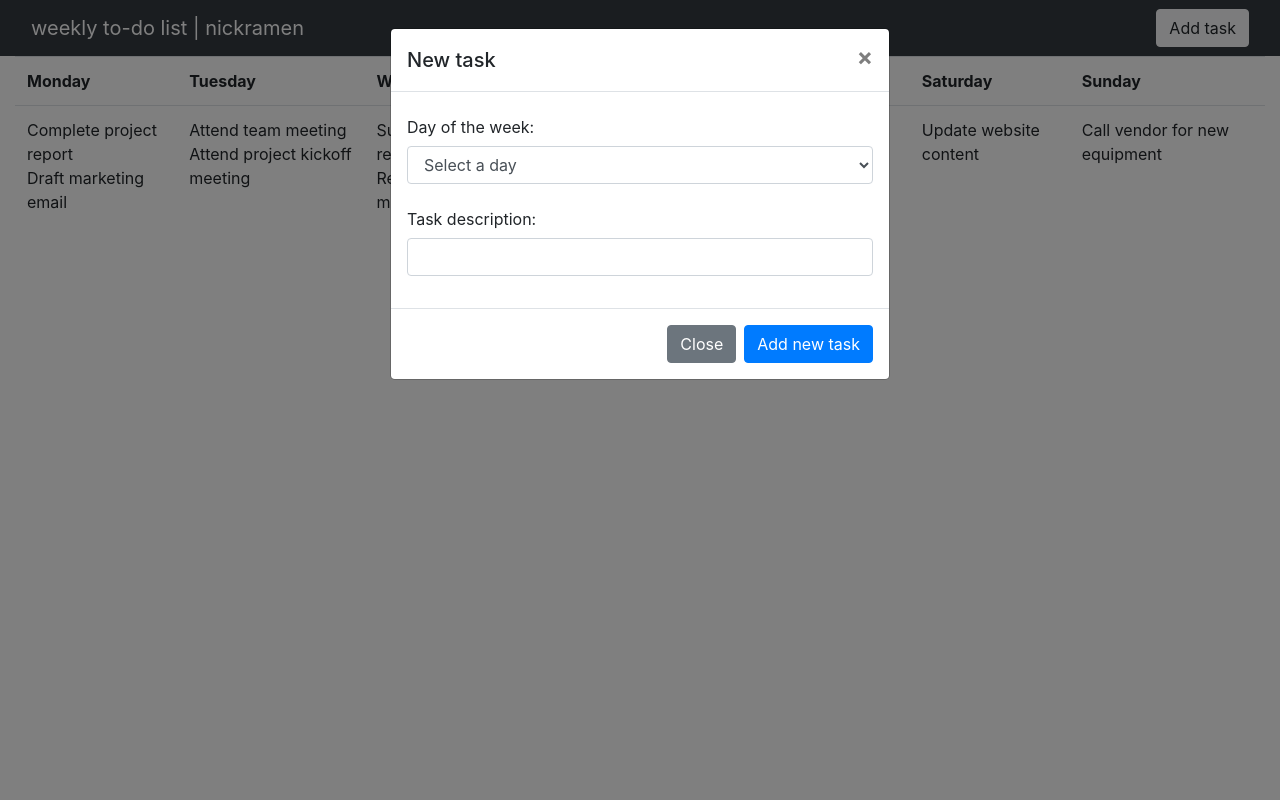
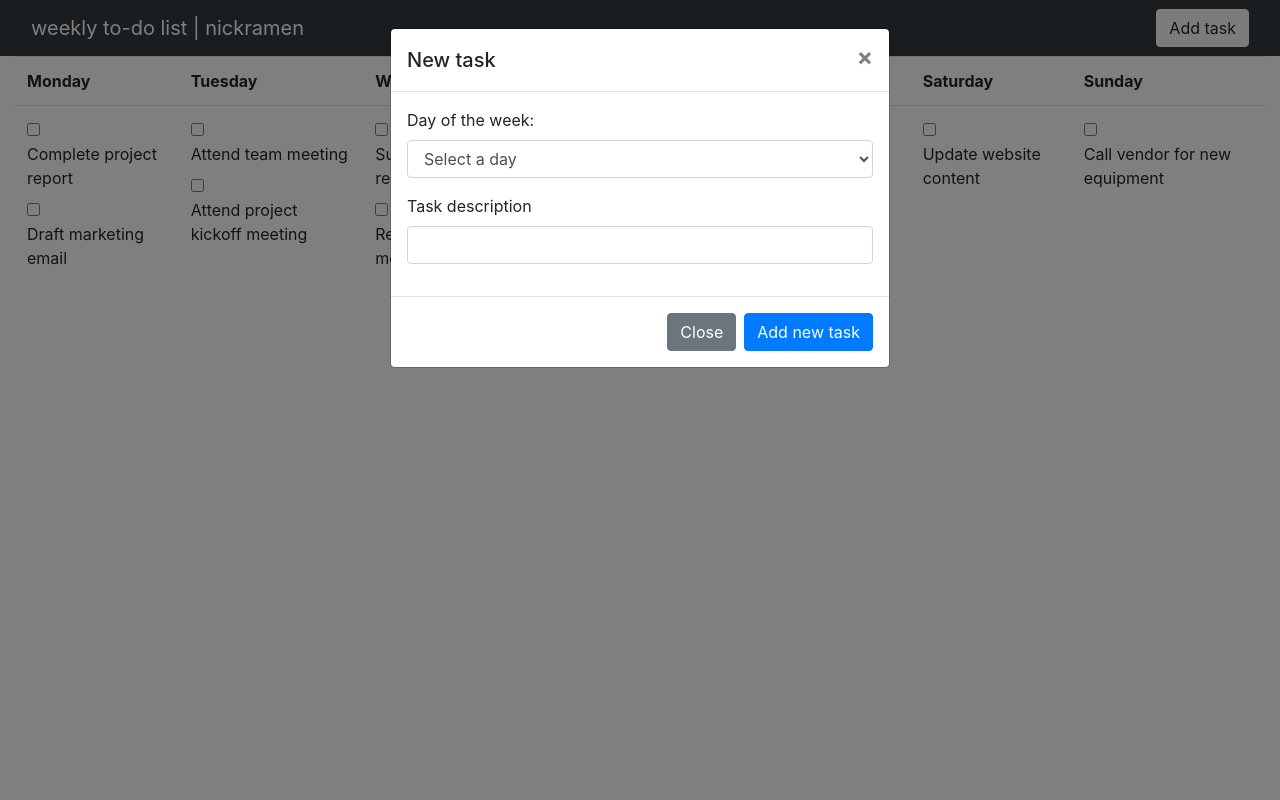
Before and after one commit to nickramen/todo-app, a Flask app: page /index in a window 1280 px wide, after a click on "Add task". Run offline with Flask 2, Linux system fonts and the light colour scheme; data comes from the database, SQL or seed files in the repository.

Commit message:
added checkbox and code to add tasks(still in progress)

```diff
--- a/app/app.py
+++ b/app/app.py
@@ -1,9 +1,10 @@
-from flask import Flask, render_template
+from flask import Flask, render_template, request, redirect, url_for
 import sqlite3
+#import requests
 
 app = Flask(__name__,template_folder='template')
 
-@app.route('/index',methods=['GET'])
+@app.route('/index', methods=['GET'])
 def get_initial_data():
     # make the database connection and cursor object
     myConnection = sqlite3.connect("../db/src/database/mydb.sqlite3")
@@ -25,6 +26,29 @@ def get_initial_data():
     return render_template('index.html', days=days, tasks=tasks, tasks_by_day=tasks_by_day)
     #return tasks_by_day
 
+@app.route('/add_task', methods=['POST'])
+def add_task():
+
+    # make the database connection and cursor object
+    myConnection = sqlite3.connect("../db/src/database/mydb.sqlite3")
+    cursor = myConnection.cursor()
+
+    # Get the task description and day ID from the form
+    task_description = request.form['task_description']
+    day_id = request.form['day_id']
+
+    # Get the last task ID from the database
+    last_id = cursor.execute('SELECT MAX(task_id) FROM tbTasks').fetchone()[0]
+    if last_id is None:
+        last_id = 0
+
+    # Insert the new task into the database
+    cursor.execute('INSERT INTO tbTasks VALUES (?, ?, ?)', (last_id + 1, task_description, day_id))
+    myConnection.commit()
+
+    # Redirect to the home page
+    return redirect(url_for('index'))
+
 
 if __name__ == "__main__":
     app.run(host="0.0.0.0", debug=True)
--- a/app/template/index.html
+++ b/app/template/index.html
@@ -32,48 +32,17 @@
                     </tr>
                 </thead>
                 <tbody>
-
                     <tr>
                         {% for day in days %}
                         <td>
                             {% for task in tasks_by_day[day[0]] %}
-                            {{ task[1] }}<br>
+                            <input type="checkbox" id="{{ task[0] }}">
+                            <label for="{{ task[0] }}">{{ task[1] }}</label><br>
                             {% endfor %}
                         </td>
                         {% endfor %}
                     </tr>
-
                 </tbody>
-
-                <!-- <tbody>
-                    <tr>
-                        <td>Walk the dog</td>
-                        <td>Study French</td>
-                        <td>Do math homework</td>
-                        <td>Call Jones</td>
-                        <td>Do research</td>
-                        <td>3d modeling</td>
-                        <td>Go to the park</td>
-                    </tr>
-                    <tr>
-                        <td>Pick Jacob's cake</td>
-                        <td></td>
-                        <td>Dentist appointment</td>
-                        <td>Golfing with Lisa</td>
-                        <td></td>
-                        <td>Bake cookies</td>
-                        <td>Write blog</td>
-                    </tr>
-                    <tr>
-                        <td>Spanish clas</td>
-                        <td></td>
-                        <td></td>
-                        <td>Call Sungyun</td>
-                        <td></td>
-                        <td>Prepare presentation</td>
-                        <td></td>
-                    </tr>
-                </tbody> -->
             </table>
         </div>
 
@@ -88,10 +57,10 @@
                 </button>
             </div>
             <div class="modal-body">
-                <form>
+                <form method="POST" action="{{ url_for('add_task') }}">
                 <div class="form-group">
-                    <label for="recipient-name" class="col-form-label">Day of the week:</label>
-                    <select class="form-control" aria-label="day of the week" id="day-week">
+                    <label for="day_id" class="form-label">Day of the week:</label>
+                    <select class="form-control" id="day_id" name="day_id">
                         <option selected>Select a day</option>
                         {% for row in days %}
                         <option value="{{ row[0] }}">{{ row[1] }}</option>
@@ -99,14 +68,14 @@
                     </select>
                 </div>
                 <div class="form-group">
-                    <label for="message-text" class="col-form-label">Task description:</label>
-                    <input type="text" class="form-control" id="task-description">
+                    <label for="task_description" class="form-label">Task description</label>
+                    <input type="text" class="form-control" id="task_description" name="task_description">
                 </div>
                 </form>
             </div>
             <div class="modal-footer">
                 <button type="button" class="btn btn-secondary" data-dismiss="modal">Close</button>
-                <button type="button" class="btn btn-primary">Add new task</button>
+                <button type="submit" class="btn btn-primary">Add new task</button>
             </div>
             </div>
         </div>
```
